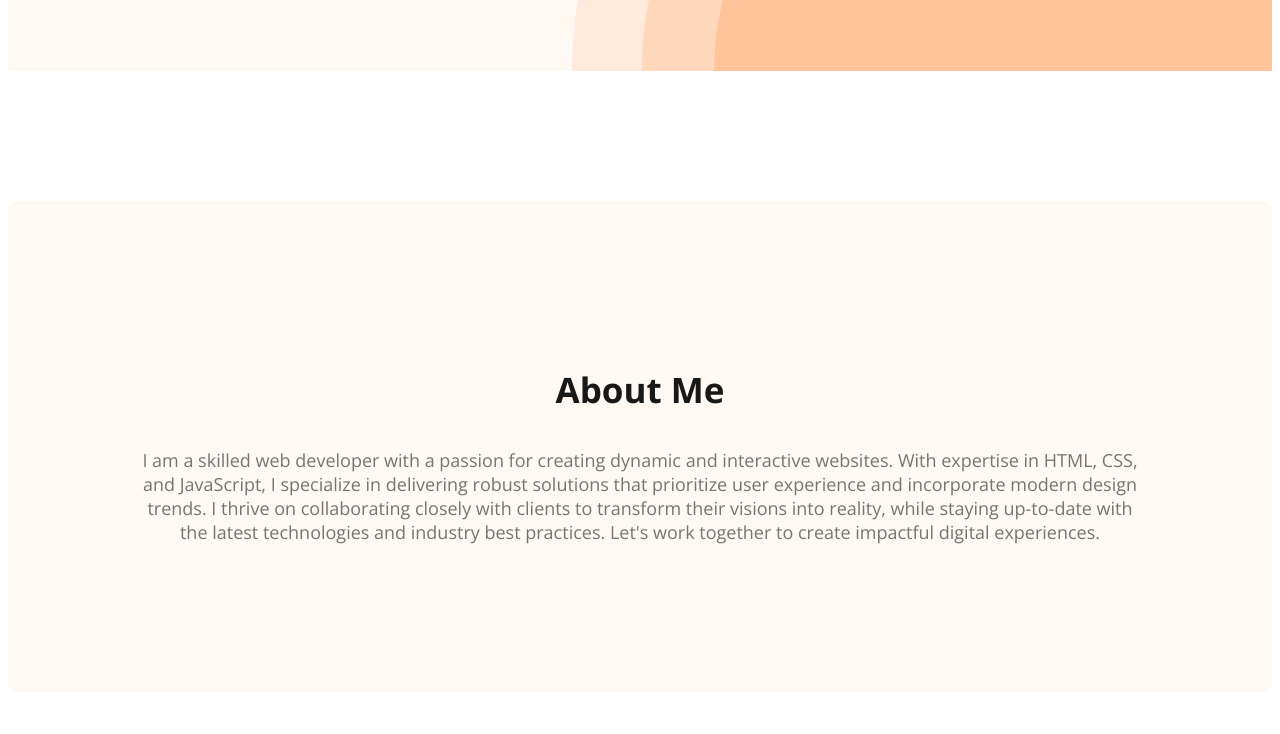
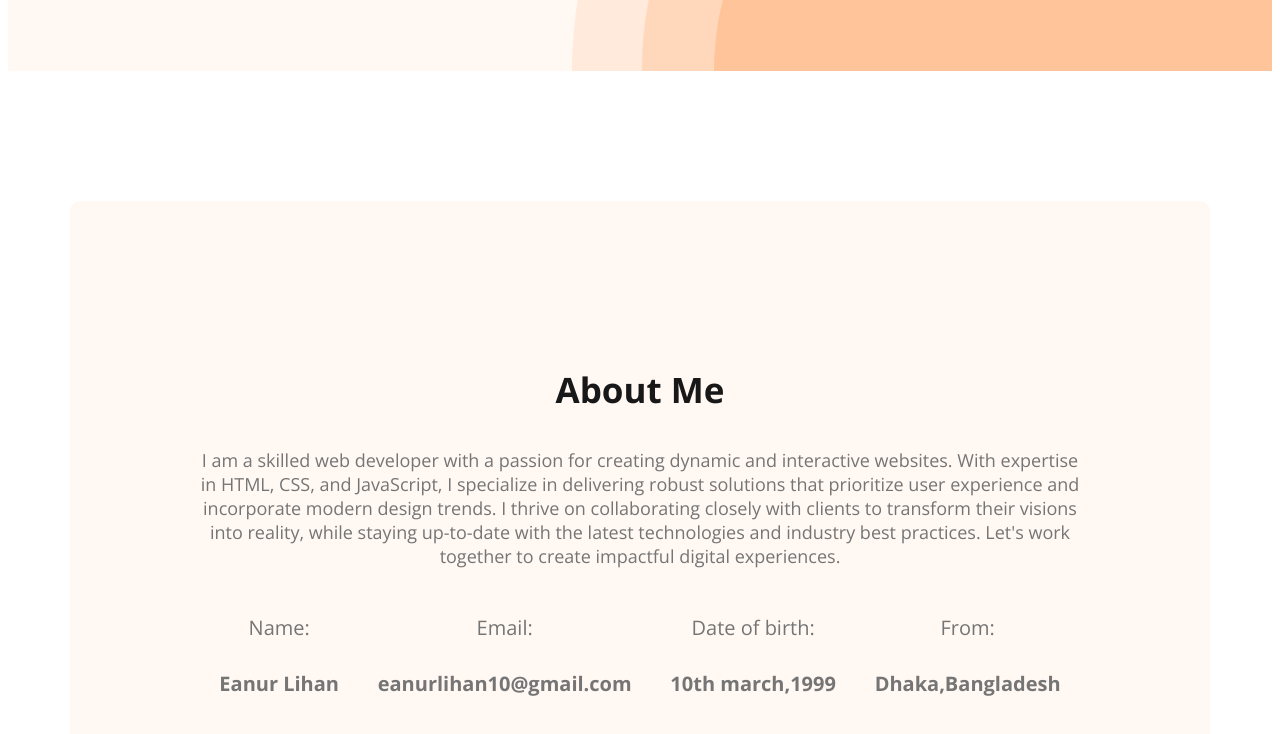
Before and after one commit to Lihan37/Lihan-s-web-protfolio, a plain HTML site: page index.html in a window 1280 px wide. Shown: the part 668-1402 px from the top of the page. Drawn offline with nearby package versions, Linux system fonts and the light colour scheme.

Commit message:
5th commit

```diff
--- a/index.html
+++ b/index.html
@@ -37,6 +37,24 @@
             <p class="section-des">
                 I am a skilled web developer with a passion for creating dynamic and interactive websites. With expertise in HTML, CSS, and JavaScript, I specialize in delivering robust solutions that prioritize user experience and incorporate modern design trends. I thrive on collaborating closely with clients to transform their visions into reality, while staying up-to-date with the latest technologies and industry best practices. Let's work together to create impactful digital experiences.
             </p>
+            <div class="about-info-container">
+               <div class="about-info">
+                <h4 class="info-title">Name:</h4>
+                <p class="info-description">Eanur Lihan</p>
+               </div>
+               <div class="about-info">
+                <h4 class="info-title">Email:</h4>
+                <p class="info-description">eanurlihan10@gmail.com</p>
+               </div>
+               <div class="about-info">
+                <h4 class="info-title">Date of birth:</h4>
+                <p class="info-description">10th march,1999</p>
+               </div>
+               <div class="about-info">
+                <h4 class="info-title">From:</h4>
+                <p class="info-description">Dhaka,Bangladesh</p>
+               </div>
+
         </section>
     </main>
 </body>
--- a/styles/portfolio.css
+++ b/styles/portfolio.css
@@ -95,6 +95,10 @@ nav a {
 }
 
 /* main section styles */
+main {
+    max-width: 1140px;
+    margin: 0px auto;
+}
 
 /* about section styles */
 .about {
@@ -119,3 +123,22 @@ nav a {
     font-size: 18px;
 
 }
+
+.about-info-container {
+    display: flex;
+    justify-content: space-around;
+}
+
+.about-info {
+    text-align: center;
+    color: #757575;
+    font-size: 20px;
+    font-weight: 400;
+    line-height: 30px;
+}
+.info-description{
+    font-weight: bold;
+}
+.info-title{
+    font-weight: normal;
+}
```
